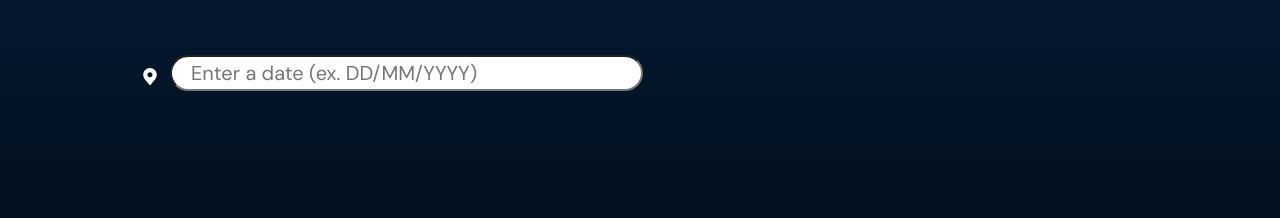
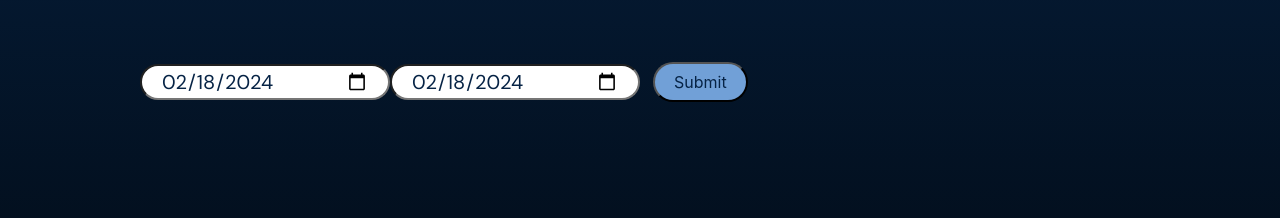
Before and after one commit to hastighsh/Ellehacks_2024, a plain HTML site: page frontend/projections/projections.html in a window 1280 px wide. Shown: the part 450-668 px from the top of the page. Drawn offline with nearby package versions, Linux system fonts and the light colour scheme; a web font is replaced by a local one.

Commit message:
submit button added for date

```diff
--- a/frontend/projections/projections.css
+++ b/frontend/projections/projections.css
@@ -58,6 +58,75 @@ section {
     border-radius: 22px;
 }
 
+
+
+.nameDate {
+    margin-top: 50px;
+    padding-top: 6px;
+    padding-left: 19px;
+    padding-right: 19px;
+    padding-bottom: 6px;
+    width: 250px;
+    height: 36px;
+    color: #062345;
+    font-family: "DM Sans";
+    font-size: 20px;
+    font-style: normal;
+    font-weight: 400;
+    line-height: normal;
+    border-radius: 22px;
+}
+
+.nameDate2 {
+    margin-top: 50px;
+    padding-top: 6px;
+    padding-left: 19px;
+    padding-right: 19px;
+    padding-bottom: 6px;
+    width: 250px;
+    height: 36px;
+    color: #062345;
+    font-family: "DM Sans";
+    font-size: 20px;
+    font-style: normal;
+    font-weight: 400;
+    line-height: normal;
+    border-radius: 22px;
+}
+
+.submitbtn {
+    margin-top: 50px;
+    padding-top: 6px;
+    padding-left: 19px;
+    padding-right: 19px;
+    padding-bottom: 6px;
+    border-radius: 22px;
+    color: #062345;
+    background-color: #71A0D7;
+
+}
+/* span::after {
+    padding-left: 5px;
+}
+
+input:invalid + span::after {
+    content:;
+}
+
+input:valid + span::after {
+    content: "✓";
+} */
+
+input:invalid:focus::after {
+    color: lightblue; /* Change this color to whatever you prefer */
+    z-index: -1; /* Ensure the pseudo-element is behind the input */
+}
+
+/* Hide the browser default focus outline */
+input:valid:focus {
+    outline: none;
+}
+
 .overlay {
     width: 568px;
     height: 80px;
--- a/frontend/projections/projections.html
+++ b/frontend/projections/projections.html
@@ -79,16 +79,22 @@
             <!--<h2 class="nameAddress">4700 Keele St, Toronto, ON M3J 1P3</h2>-->
         </div>
         <div class="locationAddress">
-            <svg class="yourLocation" xmlns="http://www.w3.org/2000/svg" width="20" height="25" viewBox="0 0 20 25" fill="none">
-                <path d="M10 0C7.34875 0.00297771 4.80694 1.05753 2.93222 2.9323C1.0575 4.80706 0.00297764 7.34894 0 10.0003C0 14.0691 2.95375 17.448 6.0825 21.0243C7.0725 22.1568 8.0975 23.3281 9.01 24.5131C9.12677 24.6646 9.27675 24.7873 9.44838 24.8717C9.62002 24.9561 9.80873 25 10 25C10.1913 25 10.38 24.9561 10.5516 24.8717C10.7233 24.7873 10.8732 24.6646 10.99 24.5131C11.9025 23.3281 12.9275 22.1568 13.9175 21.0243C17.0462 17.448 20 14.0691 20 10.0003C19.997 7.34894 18.9425 4.80706 17.0678 2.9323C15.1931 1.05753 12.6513 0.00297771 10 0ZM10 13.7504C9.25832 13.7504 8.5333 13.5304 7.91661 13.1184C7.29993 12.7063 6.81928 12.1206 6.53545 11.4354C6.25162 10.7501 6.17736 9.9961 6.32205 9.26865C6.46675 8.5412 6.8239 7.873 7.34835 7.34854C7.8728 6.82408 8.54098 6.46692 9.26841 6.32222C9.99584 6.17752 10.7498 6.25179 11.4351 6.53562C12.1203 6.81946 12.706 7.30012 13.118 7.91682C13.5301 8.53352 13.75 9.25856 13.75 10.0003C13.75 10.9948 13.3549 11.9487 12.6517 12.652C11.9484 13.3553 10.9946 13.7504 10 13.7504Z" fill="white"/>
-            </svg>
             <form>
                 <!--this is the search icon from Font Awesome-->
                 <!-- <i class="fas fa-search"></i> -->
                 <!--"input" tag makes the search bar take input, "placeholder" is temp what shows, "onkeyup" assigned the js function which is called everytime a key is released in the search bar-->
                 <!--ID: used by app.js though the parentheses of document.getElementById()-->
-                <input type="text" class="nameAddress" name="" id="search-items" placeholder="Enter a date (ex. DD/MM/YYYY)"> <!--this is the search bar, placeholder holds the words inside, onkeyup calls a js function-->
+                <input type="date" class="nameDate" id="start" name="forecast" value="2024-02-18" min="2024-02-18" max="2028-12-31" required/>
+                <!-- <span class="validity"></span> -->
+                <!-- <input type="text" class="nameAddress" name="" id="search-items" placeholder="Enter a date (ex. DD/MM/YYYY)"> this is the search bar, placeholder holds the words inside, onkeyup calls a js function -->
             </form>
+            <form>
+                <input type="date" class="nameDate2" id="end" name="forecast" value="2024-02-18" min="2024-02-18" max="2028-12-31" required/>
+                <!-- <span class="validity"></span> -->
+            </form>
+            <div class="btn">
+                <button class="submitbtn" type="submit">Submit</button>
+            </div>
             <!--<h2 class="nameAddress">4700 Keele St, Toronto, ON M3J 1P3</h2>-->
         </div>
     </section>
```
